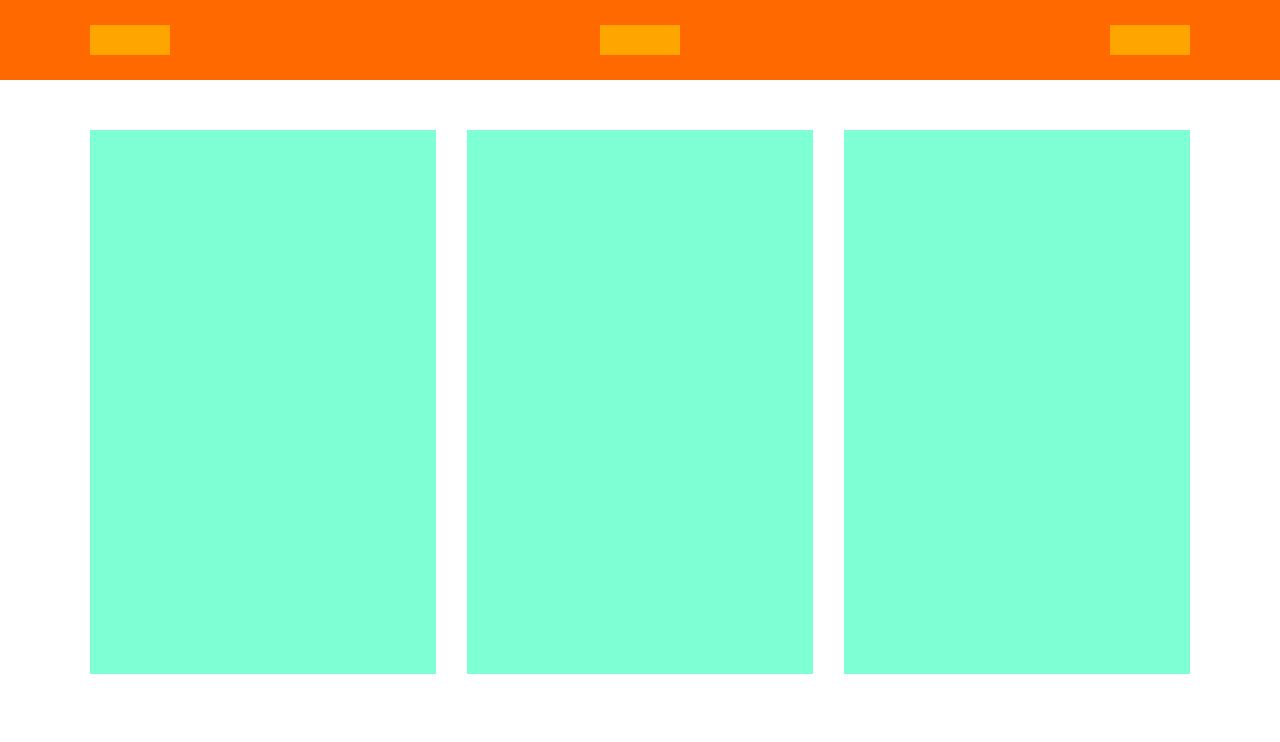
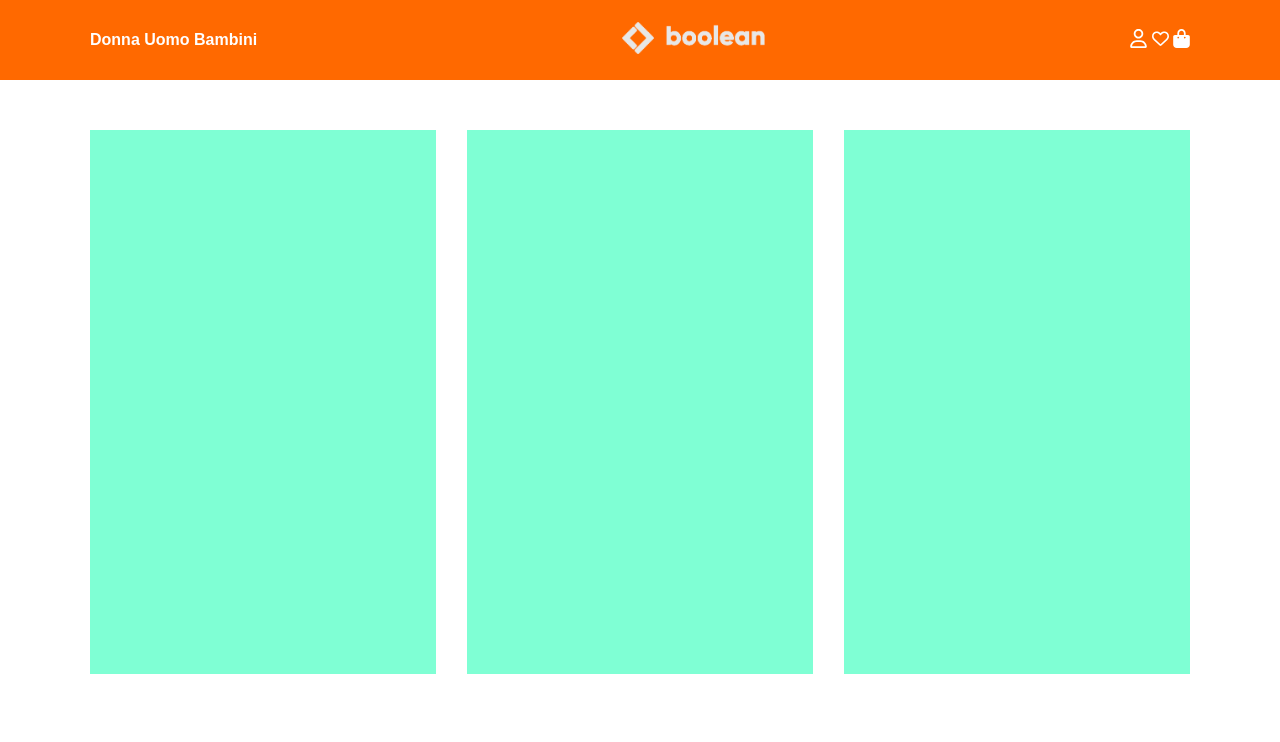
Before and after one commit to MarcoCocco/html-css-boolando, a plain HTML site: page index.html in a window 1280 px wide. Shown: the top 742 px of the page. Drawn offline with Linux system fonts and the light colour scheme.

Commit message:
feat: navbar completa

```diff
--- a/css/style.css
+++ b/css/style.css
@@ -4,6 +4,12 @@
     margin: 0;
     padding: 0;
     box-sizing: border-box;
+}
+
+body {
+    position: relative;
+    padding-top: 80px;
+    font-family: sans-serif;
 }
 
 .page-container {
@@ -17,7 +23,11 @@
 /* NAVBAR */
 
 nav {
+    position: fixed;
+    top: 0;
+    left: 0;
     height: 80px;
+    width: 100%;
     background-color: #ff6900;
 }
 
@@ -28,13 +38,28 @@ nav {
     align-items: center;
 }
 
-.navbar-items #categories,
-#logo,
-#menu-icons {
-    height: 30px;
-    width: 80px;
-    background-color: orange;
-    /*test*/
+.navbar-items #categories ul li {
+    list-style-type: none;
+    display: inline;
+}
+
+#categories ul li a {
+    text-decoration: none;
+    color: white;
+}
+
+#categories ul li a:hover {
+    text-decoration: underline;
+}
+
+#logo img {
+    height: 32px;
+}
+
+#menu-icons svg {
+    height: 19px;
+    width: 17px;
+    fill: white;
 }
 
 /* /NAVBAR */
@@ -64,9 +89,6 @@ main .image {
     background-color: aquamarine;
 }
 
-
-
-
 /* /MAIN */
 
 /* FOOTER */
--- a/index.html
+++ b/index.html
@@ -17,15 +17,24 @@
         <div class="navbar-items page-container">
 
             <div id="categories">
-
+                <ul>
+                    <li><a href="#"><strong>Donna</strong></a></li>
+                    <li><a href="#"><strong>Uomo</strong></a></li>
+                    <li><a href="#"><strong>Bambini</strong></a></li>
+                </ul>
             </div>
 
             <div id="logo">
-
+                <img src="img/boolean-logo.png" alt="logo boolean">
             </div>
 
             <div id="menu-icons">
-
+                <a href=""><svg xmlns="http://www.w3.org/2000/svg" viewBox="0 0 448 512"><path d="M272 304h-96C78.8 304 0 382.8 0 480c0 17.67 14.33 32 32 32h384c17.67 0 32-14.33 32-32C448 382.8 369.2 304 272 304zM48.99 464C56.89 400.9 110.8 352 176 352h96c65.16 0 119.1 48.95 127 112H48.99zM224 256c70.69 0 128-57.31 128-128c0-70.69-57.31-128-128-128S96 57.31 96 128C96 198.7 153.3 256 224 256zM224 48c44.11 0 80 35.89 80 80c0 44.11-35.89 80-80 80S144 172.1 144 128C144 83.89 179.9 48 224 48z"/></svg></a>
+                <a href=""><svg xmlns="http://www.w3.org/2000/svg" viewBox="0 0 512 512"><path d="M244 84L255.1 96L267.1 84.02C300.6 51.37 347 36.51 392.6 44.1C461.5 55.58 512 115.2 512 185.1V190.9C512 232.4 494.8 272.1 464.4 300.4L283.7 469.1C276.2 476.1 266.3 480 256 480C245.7 480 235.8 476.1 228.3 469.1L47.59 300.4C17.23 272.1 0 232.4 0 190.9V185.1C0 115.2 50.52 55.58 119.4 44.1C164.1 36.51 211.4 51.37 244 84C243.1 84 244 84.01 244 84L244 84zM255.1 163.9L210.1 117.1C188.4 96.28 157.6 86.4 127.3 91.44C81.55 99.07 48 138.7 48 185.1V190.9C48 219.1 59.71 246.1 80.34 265.3L256 429.3L431.7 265.3C452.3 246.1 464 219.1 464 190.9V185.1C464 138.7 430.4 99.07 384.7 91.44C354.4 86.4 323.6 96.28 301.9 117.1L255.1 163.9z"/></svg></a>
+                <a href=""><svg xmlns="http://www.w3.org/2000/svg" viewBox="0 0 448 512">
+                        <path
+                            d="M160 112c0-35.3 28.7-64 64-64s64 28.7 64 64v48H160V112zm-48 48H48c-26.5 0-48 21.5-48 48V416c0 53 43 96 96 96H352c53 0 96-43 96-96V208c0-26.5-21.5-48-48-48H336V112C336 50.1 285.9 0 224 0S112 50.1 112 112v48zm24 96c-13.3 0-24-10.7-24-24s10.7-24 24-24s24 10.7 24 24s-10.7 24-24 24zm200-24c0 13.3-10.7 24-24 24s-24-10.7-24-24s10.7-24 24-24s24 10.7 24 24z" />
+                    </svg></a>
             </div>
 
         </div>
@@ -75,7 +84,7 @@
 
             <div id="socials">
 
-        </div>
+            </div>
 
     </footer>
 
```
Also changed, not shown: img/bag-shopping-solid.svg (added), img/heart-regular.svg (added), img/user-regular.svg (added).
